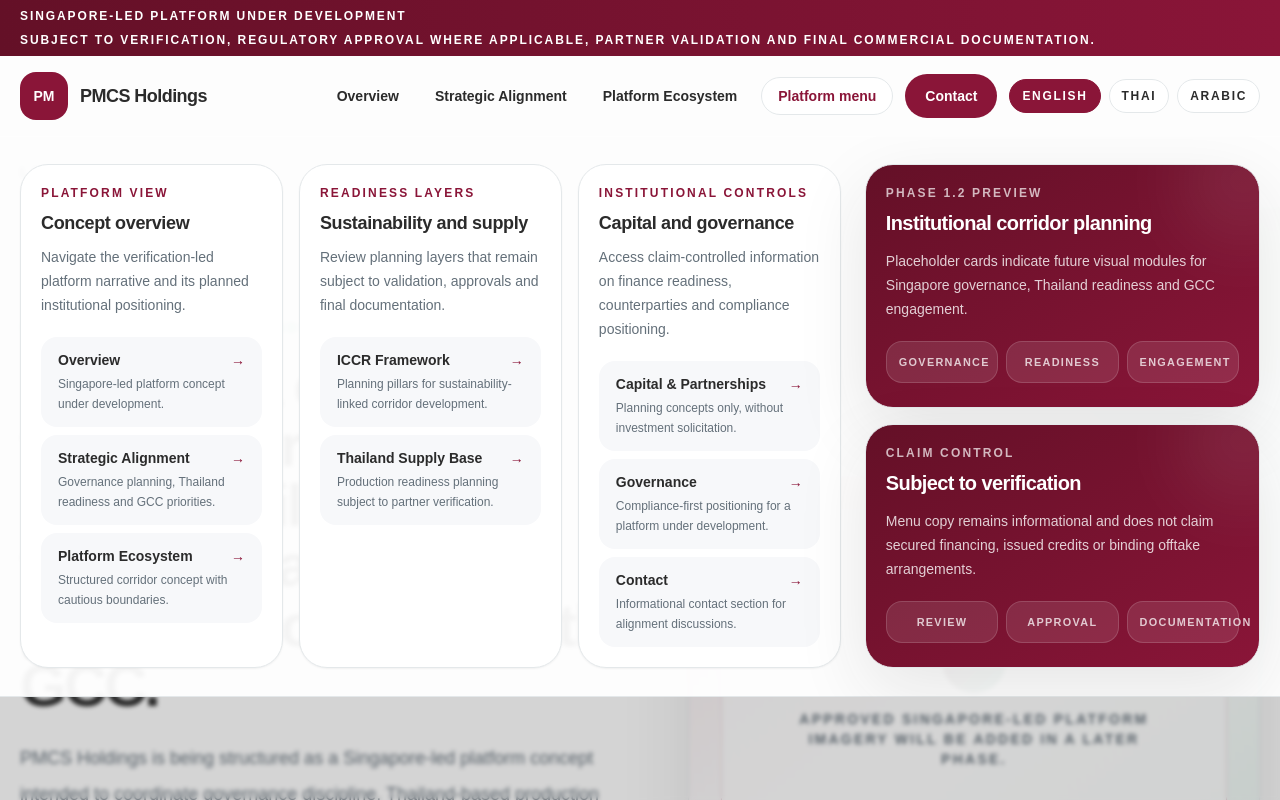
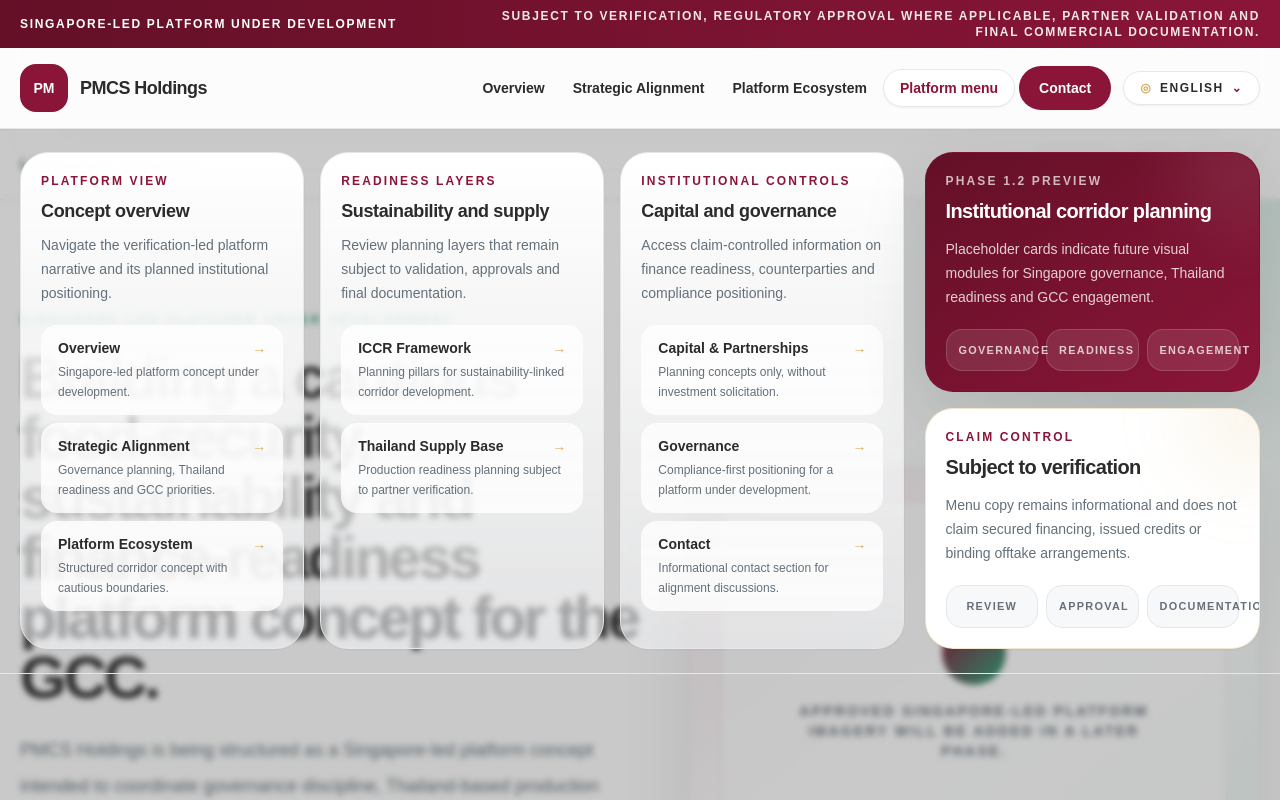
Before and after one commit to anwarlino/pmcs-holdings-website-v2, a Next.js app: page / in a window 1280 px wide. Both pictures are taken after a click on the button "Platform menu". Shown: the top 800 px of the page. Built offline with nearby package versions, Linux system fonts and the light colour scheme.

Commit message:
Refine navigation menus and language switcher

```diff
--- a/components/layout/LanguageSwitcher.tsx
+++ b/components/layout/LanguageSwitcher.tsx
@@ -1,3 +1,6 @@
+'use client';
+
+import { useEffect, useId, useRef, useState } from 'react';
 import Link from 'next/link';
 import type { LocaleContent } from '@/content/locales/types';
 import { locales, type Locale } from '@/lib/i18n';
@@ -8,26 +11,93 @@
   activeLocale: Locale;
   label: string;
   dictionary: LocaleContent;
+  className?: string;
+  align?: 'start' | 'end';
+  onNavigate?: () => void;
 };
 
-export function LanguageSwitcher({ activeLocale, label, dictionary }: LanguageSwitcherProps) {
+export function LanguageSwitcher({ activeLocale, label, dictionary, className, align = 'end', onNavigate }: LanguageSwitcherProps) {
+  const [isOpen, setIsOpen] = useState(false);
+  const switcherRef = useRef<HTMLDivElement>(null);
+  const menuId = useId();
+  const activeLabel = dictionary.language.options[activeLocale];
+
+  useEffect(() => {
+    if (!isOpen) {
+      return;
+    }
+
+    function handleKeyDown(event: KeyboardEvent) {
+      if (event.key === 'Escape') {
+        setIsOpen(false);
+      }
+    }
+
+    function handlePointerDown(event: PointerEvent) {
+      if (switcherRef.current && !switcherRef.current.contains(event.target as Node)) {
+        setIsOpen(false);
+      }
+    }
+
+    document.addEventListener('keydown', handleKeyDown);
+    document.addEventListener('pointerdown', handlePointerDown);
+
+    return () => {
+      document.removeEventListener('keydown', handleKeyDown);
+      document.removeEventListener('pointerdown', handlePointerDown);
+    };
+  }, [isOpen]);
+
   return (
-    <div className="flex flex-wrap items-center gap-2" aria-label={label}>
-      {locales.map((locale) => (
+    <div ref={switcherRef} className={cn('relative min-w-0', className)}>
+      <button
+        type="button"
+        aria-label={`${dictionary.language.switchTo}: ${activeLabel}`}
+        aria-expanded={isOpen}
+        aria-controls={menuId}
+        onClick={() => setIsOpen((current) => !current)}
+        className="inline-flex max-w-full items-center gap-2 rounded-full border border-pmcs-line bg-white px-3 py-2 text-xs font-black uppercase tracking-[0.12em] text-pmcs-charcoal shadow-sm transition hover:border-pmcs-gold hover:text-pmcs-maroon focus-visible:pmcs-focus-ring sm:px-4"
+      >
+        <span aria-hidden="true" className="text-pmcs-gold">◎</span>
+        <span className="truncate">{activeLabel}</span>
+        <span aria-hidden="true" className={`text-pmcs-maroon transition ${isOpen ? 'rotate-180' : ''}`}>⌄</span>
+      </button>
+      <div
+        id={menuId}
+        inert={!isOpen}
+        className={cn(
+          'absolute top-full z-[70] mt-3 w-48 max-w-[calc(100vw-2rem)] overflow-hidden rounded-3xl border border-pmcs-line bg-white p-2 shadow-pmcs transition-all duration-200 ease-out',
+          align === 'end' ? 'right-0 rtl:left-0 rtl:right-auto' : 'left-0 rtl:left-auto rtl:right-0',
+          isOpen ? 'pointer-events-auto translate-y-0 opacity-100' : 'pointer-events-none -translate-y-2 opacity-0',
+        )}
+        aria-label={dictionary.language.linksHeading}
+      >
+        {locales.map((locale) => {
+          const isActive = activeLocale === locale;
+
+          return (
             <Link
               key={locale}
               href={getHomePath(locale)}
               hrefLang={locale}
+              aria-current={isActive ? 'page' : undefined}
+              onClick={() => {
+                setIsOpen(false);
+                onNavigate?.();
+              }}
               className={cn(
-            'rounded-full border px-3 py-2 text-xs font-bold uppercase tracking-[0.14em] transition',
-            activeLocale === locale
-              ? 'border-pmcs-maroon bg-pmcs-maroon text-white'
-              : 'border-pmcs-line bg-white text-pmcs-charcoal hover:border-pmcs-maroon',
+                'flex items-center justify-between gap-3 rounded-2xl px-3 py-2.5 text-sm font-bold transition focus-visible:pmcs-focus-ring',
+                isActive
+                  ? 'border border-pmcs-gold/50 bg-pmcs-gold/15 text-pmcs-maroon'
+                  : 'text-pmcs-charcoal hover:bg-pmcs-light hover:text-pmcs-maroon',
               )}
             >
-          {dictionary.language.options[locale]}
+              <span>{dictionary.language.options[locale]}</span>
+              {isActive ? <span className="h-2 w-2 rounded-full bg-pmcs-gold" aria-hidden="true" /> : null}
             </Link>
-      ))}
+          );
+        })}
+      </div>
     </div>
   );
 }
--- a/components/layout/MegaMenu.tsx
+++ b/components/layout/MegaMenu.tsx
@@ -14,19 +14,19 @@
   return (
     <div
       id="site-mega-menu"
-      className="absolute left-0 top-full hidden w-full overflow-hidden lg:block"
+      className="absolute left-0 top-full hidden w-full overflow-hidden xl:block"
       aria-hidden={!isOpen}
       inert={!isOpen}
     >
       <div
-        className={`border-b border-pmcs-line bg-white/95 shadow-pmcs backdrop-blur-xl transition-all duration-300 ease-out ${
+        className={`border-b border-pmcs-line bg-white/96 shadow-pmcs backdrop-blur-2xl transition-all duration-300 ease-out ${
           isOpen ? 'pointer-events-auto translate-y-0 opacity-100' : 'pointer-events-none -translate-y-4 opacity-0'
         }`}
       >
-        <div className="mx-auto grid max-w-7xl gap-6 px-5 py-7 xl:grid-cols-[1.35fr_0.65fr]">
+        <div className="mx-auto grid max-w-7xl gap-5 px-5 py-6 xl:grid-cols-[minmax(0,1.45fr)_minmax(20rem,0.55fr)]">
           <div className="grid gap-4 md:grid-cols-3">
             {dictionary.nav.mega.groups.map((group) => (
-              <section key={group.heading} className="rounded-[1.75rem] border border-pmcs-line bg-white p-5 shadow-sm">
+              <section key={group.heading} className="rounded-[1.75rem] border border-pmcs-line bg-gradient-to-b from-white to-pmcs-light/55 p-5 shadow-sm transition hover:-translate-y-0.5 hover:shadow-pmcs">
                 <p className="text-xs font-black uppercase tracking-[0.18em] text-pmcs-maroon">{group.eyebrow}</p>
                 <h2 className="mt-2 text-lg font-black tracking-[-0.02em] text-pmcs-charcoal">{group.heading}</h2>
                 <p className="mt-2 text-sm leading-6 text-pmcs-muted">{group.description}</p>
@@ -36,11 +36,11 @@
                       key={link.href}
                       href={getSectionHref(locale, link.href)}
                       onClick={onClose}
-                      className="group rounded-2xl border border-transparent bg-pmcs-light px-4 py-3 transition hover:border-pmcs-line hover:bg-white focus-visible:pmcs-focus-ring"
+                      className="group rounded-2xl border border-transparent bg-white/80 px-4 py-3 transition hover:border-pmcs-gold/60 hover:bg-white hover:shadow-sm focus-visible:pmcs-focus-ring"
                     >
-                      <span className="flex items-center justify-between gap-3 text-sm font-black text-pmcs-charcoal">
+                      <span className="flex items-center justify-between gap-3 text-sm font-black text-pmcs-charcoal transition group-hover:text-pmcs-maroon">
                         {link.label}
-                        <span className="text-pmcs-maroon transition group-hover:translate-x-1 rtl:group-hover:-translate-x-1" aria-hidden="true">
+                        <span className="text-pmcs-gold transition group-hover:translate-x-1 rtl:group-hover:-translate-x-1" aria-hidden="true">
                           →
                         </span>
                       </span>
@@ -53,15 +53,15 @@
           </div>
 
           <aside className="grid gap-4">
-            {dictionary.nav.mega.cards.map((card) => (
-              <section key={card.title} className="relative overflow-hidden rounded-[1.75rem] border border-pmcs-line bg-gradient-to-br from-pmcs-maroonDark to-pmcs-maroon p-5 text-white shadow-pmcs">
-                <div className="absolute -right-10 -top-10 h-28 w-28 rounded-full bg-white/10 blur-2xl rtl:left-[-2.5rem] rtl:right-auto" aria-hidden="true" />
-                <p className="text-xs font-black uppercase tracking-[0.18em] text-white/70">{card.eyebrow}</p>
+            {dictionary.nav.mega.cards.map((card, index) => (
+              <section key={card.title} className={index === 0 ? 'relative overflow-hidden rounded-[1.75rem] border border-pmcs-maroon/20 bg-gradient-to-br from-pmcs-maroonDark to-pmcs-maroon p-5 text-white shadow-pmcs' : 'relative overflow-hidden rounded-[1.75rem] border border-pmcs-gold/30 bg-white p-5 text-pmcs-charcoal shadow-sm'}>
+                <div className={index === 0 ? 'absolute -right-10 -top-10 h-28 w-28 rounded-full bg-white/10 blur-2xl rtl:left-[-2.5rem] rtl:right-auto' : 'absolute -right-12 -top-12 h-28 w-28 rounded-full bg-pmcs-gold/15 blur-2xl rtl:left-[-3rem] rtl:right-auto'} aria-hidden="true" />
+                <p className={index === 0 ? 'text-xs font-black uppercase tracking-[0.18em] text-white/70' : 'text-xs font-black uppercase tracking-[0.18em] text-pmcs-maroon'}>{card.eyebrow}</p>
                 <h2 className="mt-2 text-xl font-black tracking-[-0.03em]">{card.title}</h2>
-                <p className="mt-3 text-sm leading-6 text-white/80">{card.description}</p>
+                <p className={index === 0 ? 'mt-3 text-sm leading-6 text-white/80' : 'mt-3 text-sm leading-6 text-pmcs-muted'}>{card.description}</p>
                 <div className="mt-5 grid grid-cols-3 gap-2" aria-label={card.placeholderAria}>
                   {card.placeholderLabels.map((label) => (
-                    <div key={label} className="rounded-2xl border border-white/15 bg-white/10 p-3 text-center text-[0.68rem] font-bold uppercase tracking-[0.12em] text-white/75">
+                    <div key={label} className={index === 0 ? 'rounded-2xl border border-white/15 bg-white/10 p-3 text-center text-[0.68rem] font-bold uppercase tracking-[0.12em] text-white/75' : 'rounded-2xl border border-pmcs-line bg-pmcs-light p-3 text-center text-[0.68rem] font-bold uppercase tracking-[0.12em] text-pmcs-muted'}>
                       {label}
                     </div>
                   ))}
--- a/components/layout/SiteHeader.tsx
+++ b/components/layout/SiteHeader.tsx
@@ -46,22 +46,24 @@
 
   return (
     <>
-      {isMegaOpen ? <button type="button" aria-label={dictionary.nav.mega.overlayLabel} className="fixed inset-0 z-30 hidden cursor-default bg-pmcs-charcoal/20 backdrop-blur-[2px] transition-opacity lg:block" onClick={() => setIsMegaOpen(false)} /> : null}
+      {isMegaOpen ? <button type="button" aria-label={dictionary.nav.mega.overlayLabel} className="fixed inset-0 z-30 hidden cursor-default bg-pmcs-charcoal/25 backdrop-blur-[3px] transition-opacity xl:block" onClick={() => setIsMegaOpen(false)} /> : null}
       <header ref={headerRef} className="sticky top-0 z-40 border-b border-pmcs-line bg-white/95 shadow-sm backdrop-blur">
         <div className="bg-gradient-to-r from-pmcs-maroonDark to-pmcs-maroon text-white">
-          <div className="mx-auto flex min-h-9 max-w-7xl flex-wrap items-center justify-between gap-2 px-5 py-2 text-xs font-bold uppercase tracking-[0.16em]">
+          <div className="mx-auto flex min-h-9 max-w-7xl flex-wrap items-center justify-between gap-2 px-4 py-2 text-[0.68rem] font-bold uppercase tracking-[0.14em] sm:px-5 sm:text-xs">
             <span>{dictionary.hero.eyebrow}</span>
-            <span>{dictionary.governance.items[2]}</span>
+            <span className="hidden max-w-3xl text-right opacity-90 md:block rtl:text-left">{dictionary.governance.items[2]}</span>
           </div>
         </div>
-        <div className="relative mx-auto flex min-h-20 max-w-7xl items-center justify-between gap-6 px-5 py-4">
-          <Link href={getHomePath(locale)} aria-label={dictionary.nav.homeAria} className="flex items-center gap-3 rounded-2xl focus-visible:pmcs-focus-ring" onClick={() => setIsMegaOpen(false)}>
-            <span className="flex h-12 w-12 items-center justify-center rounded-2xl bg-pmcs-maroon text-sm font-black text-white" aria-hidden="true">{dictionary.nav.logoMark}</span>
-            <span className="text-lg font-black tracking-[-0.03em] text-pmcs-charcoal">{dictionary.nav.brandName}</span>
+        <div className="relative mx-auto flex min-h-20 max-w-7xl items-center justify-between gap-3 px-4 py-4 sm:px-5 lg:gap-5">
+          <Link href={getHomePath(locale)} aria-label={dictionary.nav.homeAria} className="flex min-w-0 items-center gap-3 rounded-2xl focus-visible:pmcs-focus-ring" onClick={() => setIsMegaOpen(false)}>
+            <span className="flex h-11 w-11 shrink-0 items-center justify-center rounded-2xl bg-pmcs-maroon text-sm font-black text-white sm:h-12 sm:w-12" aria-hidden="true">{dictionary.nav.logoMark}</span>
+            <span className="truncate text-base font-black tracking-[-0.03em] text-pmcs-charcoal sm:text-lg">{dictionary.nav.brandName}</span>
           </Link>
-          <nav className="hidden items-center gap-3 lg:flex" aria-label={dictionary.nav.aria}>
+
+          <div className="flex min-w-0 items-center justify-end gap-2 sm:gap-3">
+            <nav className="hidden items-center gap-1 xl:flex" aria-label={dictionary.nav.aria}>
               {dictionary.nav.items.slice(0, 3).map((item) => (
-              <Link key={item.href} href={getSectionHref(locale, item.href)} onClick={() => setIsMegaOpen(false)} className="rounded-full px-3 py-2 text-sm font-semibold text-pmcs-charcoal transition hover:text-pmcs-maroon focus-visible:pmcs-focus-ring">
+                <Link key={item.href} href={getSectionHref(locale, item.href)} onClick={() => setIsMegaOpen(false)} className="rounded-full px-3 py-2 text-sm font-semibold text-pmcs-charcoal transition hover:bg-pmcs-light hover:text-pmcs-maroon focus-visible:pmcs-focus-ring">
                   {item.label}
                 </Link>
               ))}
@@ -70,16 +72,17 @@
                 aria-expanded={isMegaOpen}
                 aria-controls="site-mega-menu"
                 onClick={() => setIsMegaOpen((current) => !current)}
-              className="rounded-full border border-pmcs-line bg-white px-4 py-2 text-sm font-black text-pmcs-maroon transition hover:border-pmcs-maroon hover:bg-pmcs-light focus-visible:pmcs-focus-ring"
+                className="rounded-full border border-pmcs-line bg-white px-4 py-2 text-sm font-black text-pmcs-maroon shadow-sm transition hover:border-pmcs-gold hover:bg-pmcs-light focus-visible:pmcs-focus-ring"
               >
                 {dictionary.nav.mega.trigger}
               </button>
-            <Link href={getSectionHref(locale, 'contact')} onClick={() => setIsMegaOpen(false)} className="rounded-full bg-pmcs-maroon px-5 py-3 text-sm font-bold text-white transition hover:bg-pmcs-maroonDark focus-visible:pmcs-focus-ring">
+              <Link href={getSectionHref(locale, 'contact')} onClick={() => setIsMegaOpen(false)} className="rounded-full bg-pmcs-maroon px-5 py-3 text-sm font-bold text-white shadow-sm transition hover:bg-pmcs-maroonDark focus-visible:pmcs-focus-ring">
                 {dictionary.nav.contact}
               </Link>
-            <LanguageSwitcher activeLocale={locale} label={dictionary.language.label} dictionary={dictionary} />
             </nav>
+            <LanguageSwitcher activeLocale={locale} label={dictionary.language.label} dictionary={dictionary} className="hidden md:block" />
             <MobileNav locale={locale} dictionary={dictionary} />
+          </div>
         </div>
         <MegaMenu locale={locale} dictionary={dictionary} isOpen={isMegaOpen} onClose={() => setIsMegaOpen(false)} />
       </header>
--- a/content/locales/ar.ts
+++ b/content/locales/ar.ts
@@ -9,7 +9,7 @@
   language: {
     label: 'اللغة',
     linksHeading: 'خيارات اللغة',
-    options: { en: 'الإنجليزية', th: 'التايلاندية', ar: 'العربية' },
+    options: { en: 'English', th: 'ไทย', ar: 'العربية' },
     switchTo: 'تغيير اللغة',
   },
   nav: {
--- a/content/locales/en.ts
+++ b/content/locales/en.ts
@@ -9,7 +9,7 @@
   language: {
     label: 'Language',
     linksHeading: 'Language options',
-    options: { en: 'English', th: 'Thai', ar: 'Arabic' },
+    options: { en: 'English', th: 'ไทย', ar: 'العربية' },
     switchTo: 'Switch language',
   },
   nav: {
--- a/content/locales/th.ts
+++ b/content/locales/th.ts
@@ -9,7 +9,7 @@
   language: {
     label: 'ภาษา',
     linksHeading: 'ตัวเลือกภาษา',
-    options: { en: 'อังกฤษ', th: 'ไทย', ar: 'อาหรับ' },
+    options: { en: 'English', th: 'ไทย', ar: 'العربية' },
     switchTo: 'เปลี่ยนภาษา',
   },
   nav: {
```
Also changed, not shown: components/layout/MobileNav.tsx (+31 -12 lines). Lines whose indentation alone changed are shown as unchanged.
